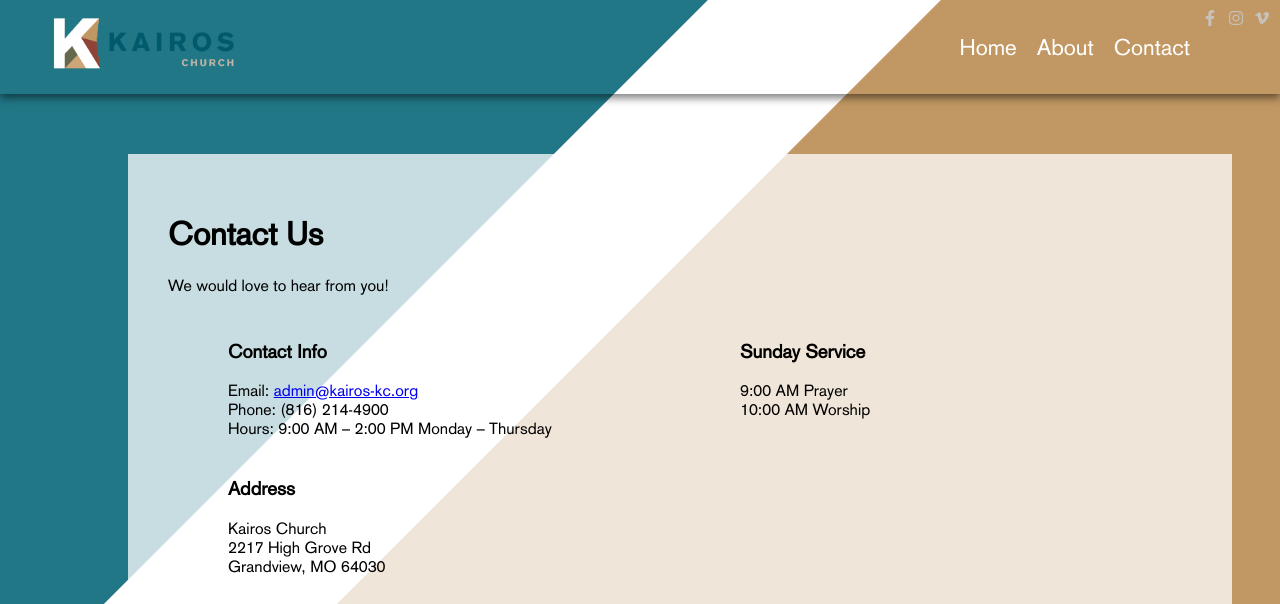
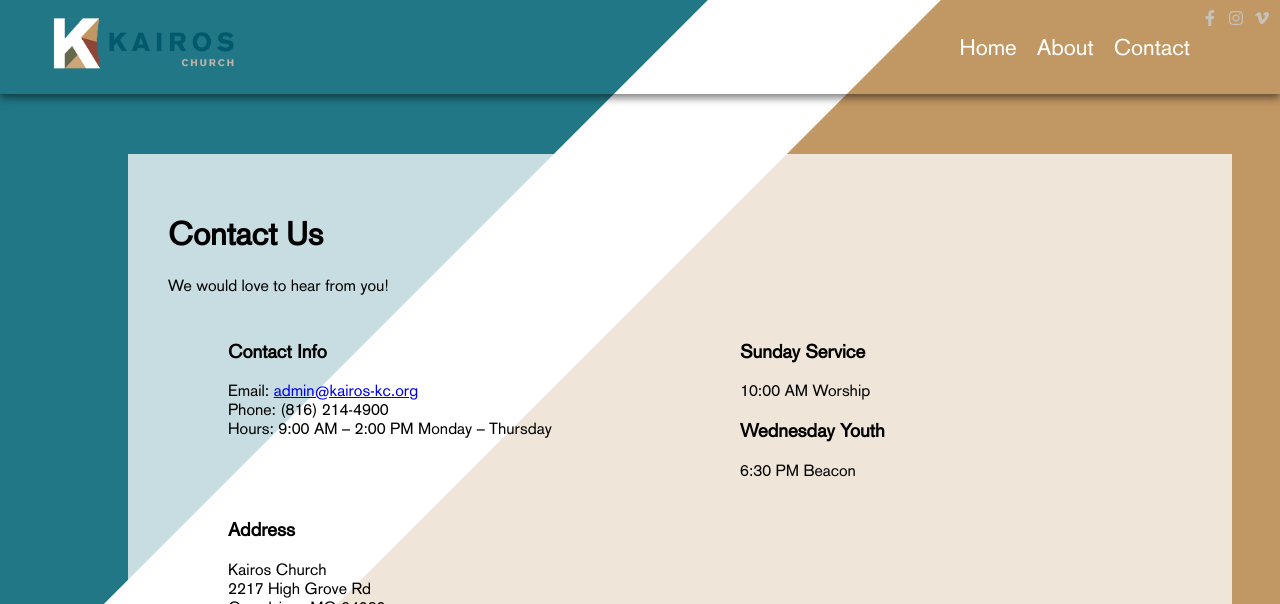
Before and after one commit to jbeers/kairos, a Gatsby site: page /contact in a window 1280 px wide. Shown: the top 604 px of the page. Built offline with nearby package versions, Linux system fonts and the light colour scheme; Gatsby itself is replaced by a stand-in of ours.

Commit message:
Update contact page

```diff
--- a/src/pages/contact.js
+++ b/src/pages/contact.js
@@ -16,8 +16,9 @@
             </div>
             <div className="contact__info-group">
                 <h3>Sunday Service</h3>
-                9:00 AM Prayer<br />
                 10:00 AM Worship
+                <h3>Wednesday Youth</h3>
+                6:30 PM Beacon
             </div>
             <div className="contact__info-group">
                 <h3>Address</h3>
```
